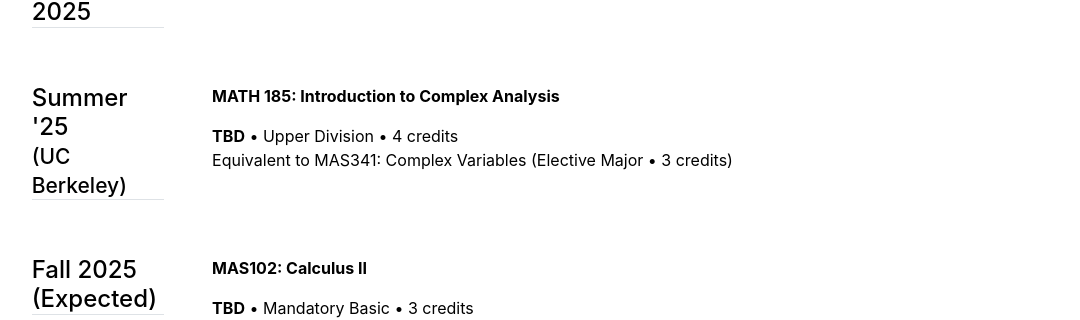
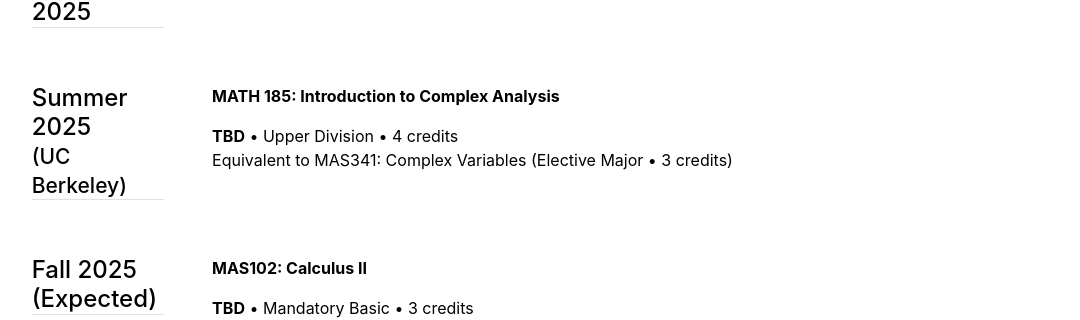
Before and after one commit to mino-jeong/mino-jeong.github.io, a Jekyll site: the page built from coursework.md, in a window 1280 px wide. Shown: the part 282-602 px from the top of the page, without its empty margins (91-1171 px from the left). Built offline with Jekyll 4.4.1, drawn with Linux system fonts in a browser that asks for light colours.

Commit message:
Update coursework.html

```diff
--- a/_layouts/coursework.html
+++ b/_layouts/coursework.html
@@ -22,7 +22,7 @@ layout: default
 
     <div class="row g-5 mb-5">
       <div class="col-md-2">
-        <h4 class="border-bottom">Summer '25<br><small>(UC Berkeley)</small></h4>
+        <h4 class="border-bottom">Summer 2025<br><small>(UC Berkeley)</small></h4>
       </div>
       <div class="col-md-10">
         {% for section in site.data.coursework.2025-1A %}
```
